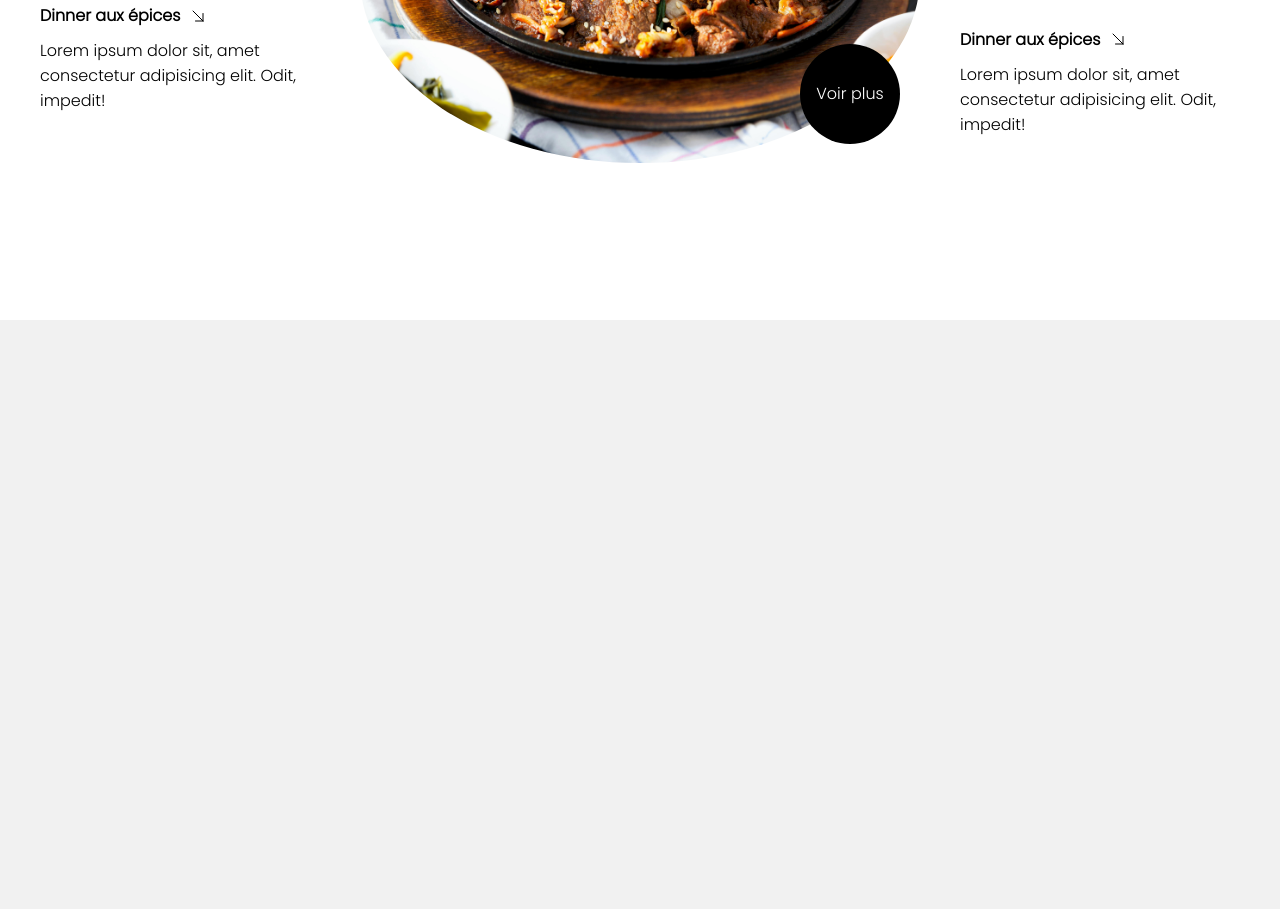
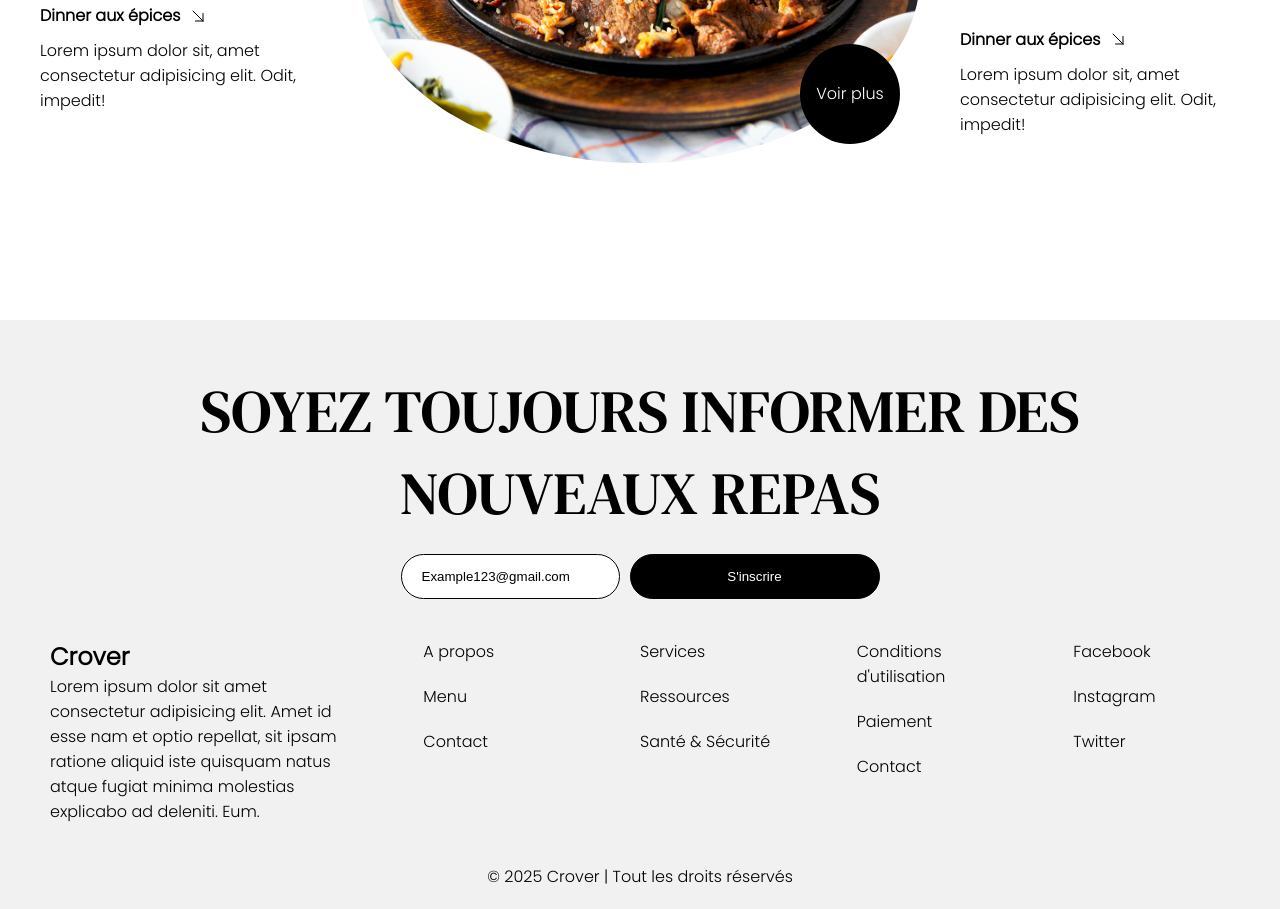
Before and after one commit to Ekoleleibrahim/resto-crover, a plain HTML site: page index.html in a window 1280 px wide. Shown: the part 3189-4098 px from the top of the page. Before the commit the page ends 3509 px from the top, so only its background shows below. Drawn offline with Linux system fonts and the light colour scheme.

Commit message:
Réalisation du footer du site

```diff
--- a/index.html
+++ b/index.html
@@ -275,5 +275,82 @@
                 </div>
             </div>
         </section>
+
+        <!-- Footer du site -->
+        <footer>
+            <header>
+                <h1>Soyez toujours informer des nouveaux repas</h1>
+            </header>
+            <form>
+                <div>
+                    <input type="email" placeholder="Example123@gmail.com">
+                </div>
+                <div>
+                    <button type="button">S'inscrire</button>
+                </div>
+            </form>
+
+            <div class="grid">
+                <div>
+                    <h2>Crover</h2>
+                    <p>Lorem ipsum dolor sit amet consectetur adipisicing elit. Amet id esse nam et optio repellat, sit ipsam ratione aliquid iste quisquam natus atque fugiat minima molestias explicabo ad deleniti. Eum.</p>
+                </div>
+                <div>
+                    <ul>
+                        <li>
+                            <a href="#">A propos</a>
+                        </li>
+                        <li>
+                            <a href="#">Menu</a>
+                        </li>
+                        <li>
+                            <a href="#">Contact</a>
+                        </li>
+                    </ul>
+                </div>
+                <div>
+                    <ul>
+                        <li>
+                            <a href="#">Services</a>
+                        </li>
+                        <li>
+                            <a href="#">Ressources</a>
+                        </li>
+                        <li>
+                            <a href="#">Santé & Sécurité</a>
+                        </li>
+                    </ul>
+                </div>
+                <div>
+                    <ul>
+                        <li>
+                            <a href="#">Conditions d'utilisation</a>
+                        </li>
+                        <li>
+                            <a href="#">Paiement</a>
+                        </li>
+                        <li>
+                            <a href="#">Contact</a>
+                        </li>
+                    </ul>
+                </div>
+                <div>
+                    <ul>
+                        <li>
+                            <a href="#">Facebook</a>
+                        </li>
+                        <li>
+                            <a href="#">Instagram</a>
+                        </li>
+                        <li>
+                            <a href="#">Twitter</a>
+                        </li>
+                    </ul>
+                </div>
+            </div>
+            <div>
+                <p class="copyright">&copy; 2025 Crover | Tout les droits réservés</p>
+            </div>
+        </footer>
 </body>
 </html>
--- a/style.css
+++ b/style.css
@@ -451,6 +451,61 @@ label#burger .sous-menu a{
     box-shadow: 0 0 8px var(--black);
 }
 
+/* Footer du site */
+footer{
+    padding: 50px 50px 20px;
+}
+footer header{
+    text-align: center;
+    margin-bottom: 20px;
+}
+footer form{
+    display: flex;
+    justify-content: center;
+    align-items: center;
+    gap: 10px;
+}
+footer form input{
+    max-width: 500px;
+    width: 100%;
+    display: inline-block;
+    padding: 14px 20px;
+    border: 1px solid var(--black);
+    border-radius: 999px;
+}
+footer form input::placeholder{
+    color: var(--black);
+}
+footer form button{
+    display: block;
+    width: 250px;
+    background-color: var(--black);
+    color: var(--white);
+    padding: 14px 24px;
+    border: 1px solid var(--black);
+    border-radius: 999px;
+    cursor: pointer;
+}
+footer form button:focus{
+    outline-offset: 2px;
+    outline: 2px solid var(--black);
+}
+footer .grid{
+    margin: 40px 0 40px;
+    display: grid;
+    grid-template-columns: 2fr repeat(4, 1fr);
+    gap: 60px;
+}
+footer .grid ul{
+    display: inline-flex;
+    flex-direction: column;
+    gap: 20px;
+}
+footer .copyright{
+    text-align: center;
+}
+
+
 @media (max-width: 1024px) {
     h1{
         font-size: 3em;
@@ -643,6 +698,26 @@ label#burger .sous-menu a{
     #section-five .flex-section-five div:nth-child(3) .content-flex-five{
         text-align: center;
     }
+
+    /* Footer du site */
+    footer{
+        padding: 50px 24px 20px;
+    }
+    footer form{
+        width: auto;
+        display: block;
+    }
+    footer form input{
+        width: 100%;
+        margin-bottom: 10px;
+    }
+    footer form button{
+        width: 100%;
+    }
+    footer .grid{
+        grid-template-columns: 3fr 1fr;
+        gap: 40px;
+    }
 }
 
 @media (max-width: 640px) {
@@ -661,6 +736,14 @@ label#burger .sous-menu a{
     }
     #section-two .section-two-description .flex div:nth-child(2){
         align-self: center;
+    }
+
+    /* Footer du site */
+    footer header{
+        text-align: left;
+    }
+    footer .grid{
+        grid-template-columns: 100%;
     }
 }
 
```
